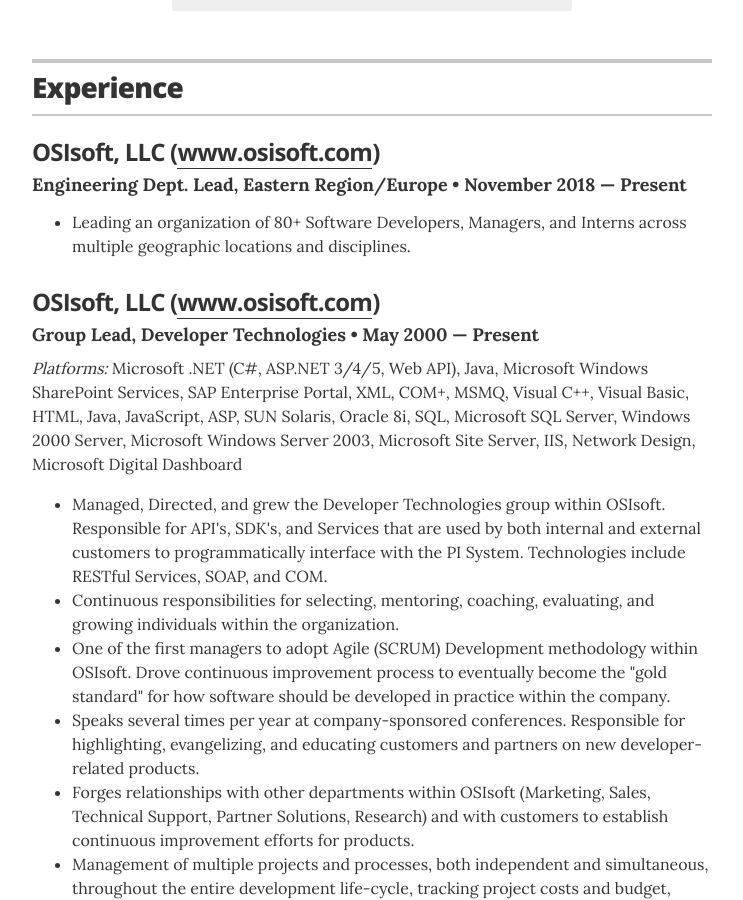
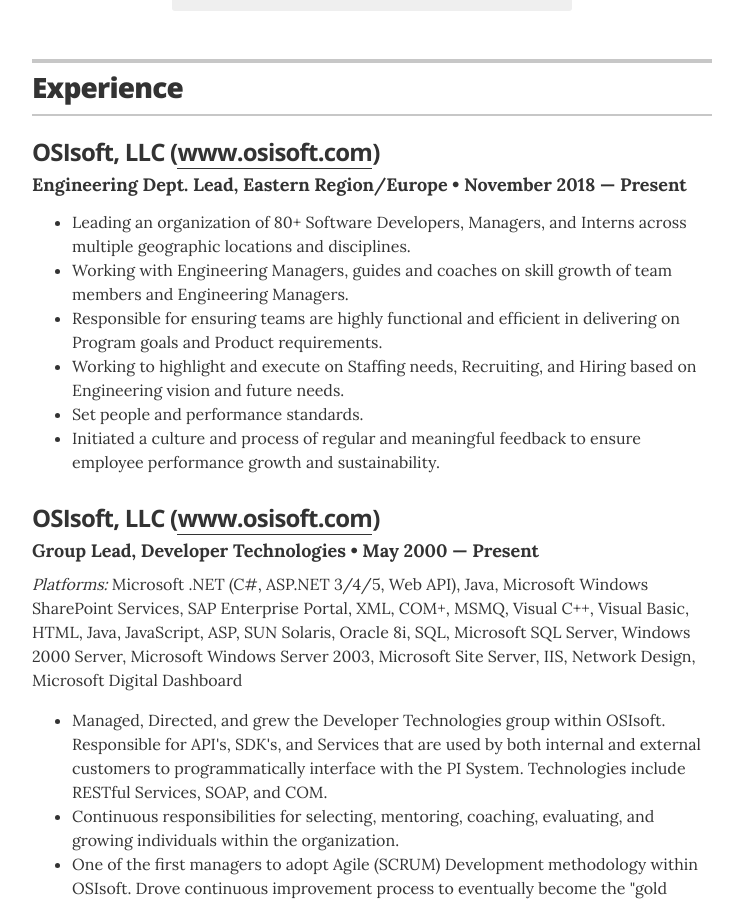
Before and after one commit to Sloveez/sloveez.github.io, a Jekyll site: the page built from index.html, in a window 1280 px wide and 900 px high, scrolled down 713 px. Shown: the whole window, without its empty margins (268-1011 px from the left). Built offline with Jekyll 4.4.1, drawn with Linux system fonts in a browser that asks for light colours.

Commit message:
Update experience.yml

```diff
--- a/_data/experience.yml
+++ b/_data/experience.yml
@@ -5,6 +5,11 @@
   title: Engineering Dept. Lead, Eastern Region/Europe
   achievements:
     - Leading an organization of 80+ Software Developers, Managers, and Interns across multiple geographic locations and disciplines.
+    - Working with Engineering Managers, guides and coaches on skill growth of team members and Engineering Managers.
+    - Responsible for ensuring teams are highly functional and efficient in delivering on Program goals and Product requirements.
+    - Working to highlight and execute on Staffing needs, Recruiting, and Hiring based on Engineering vision and future needs.
+    - Set people and performance standards.
+    - Initiated a culture and process of regular and meaningful feedback to ensure employee performance growth and sustainability.
 
 - employer: OSIsoft, LLC
   url: www.osisoft.com
```
